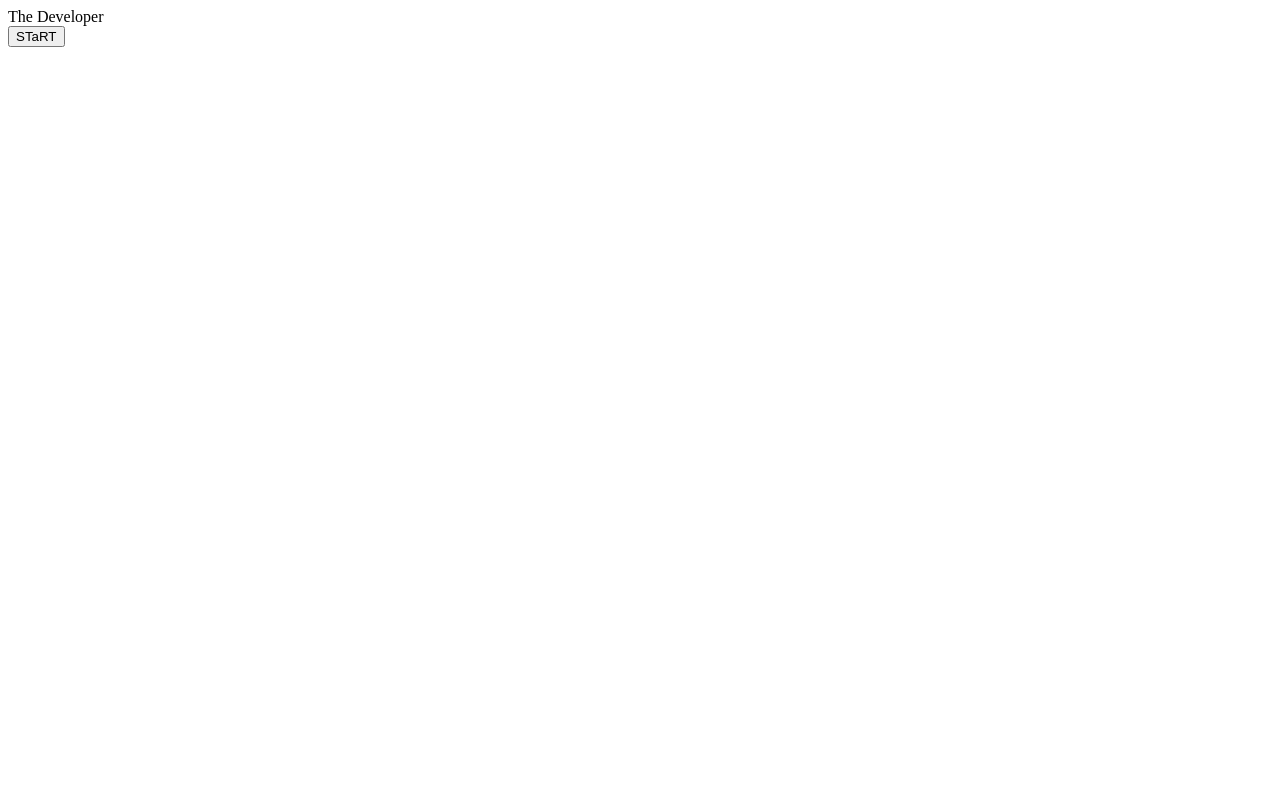
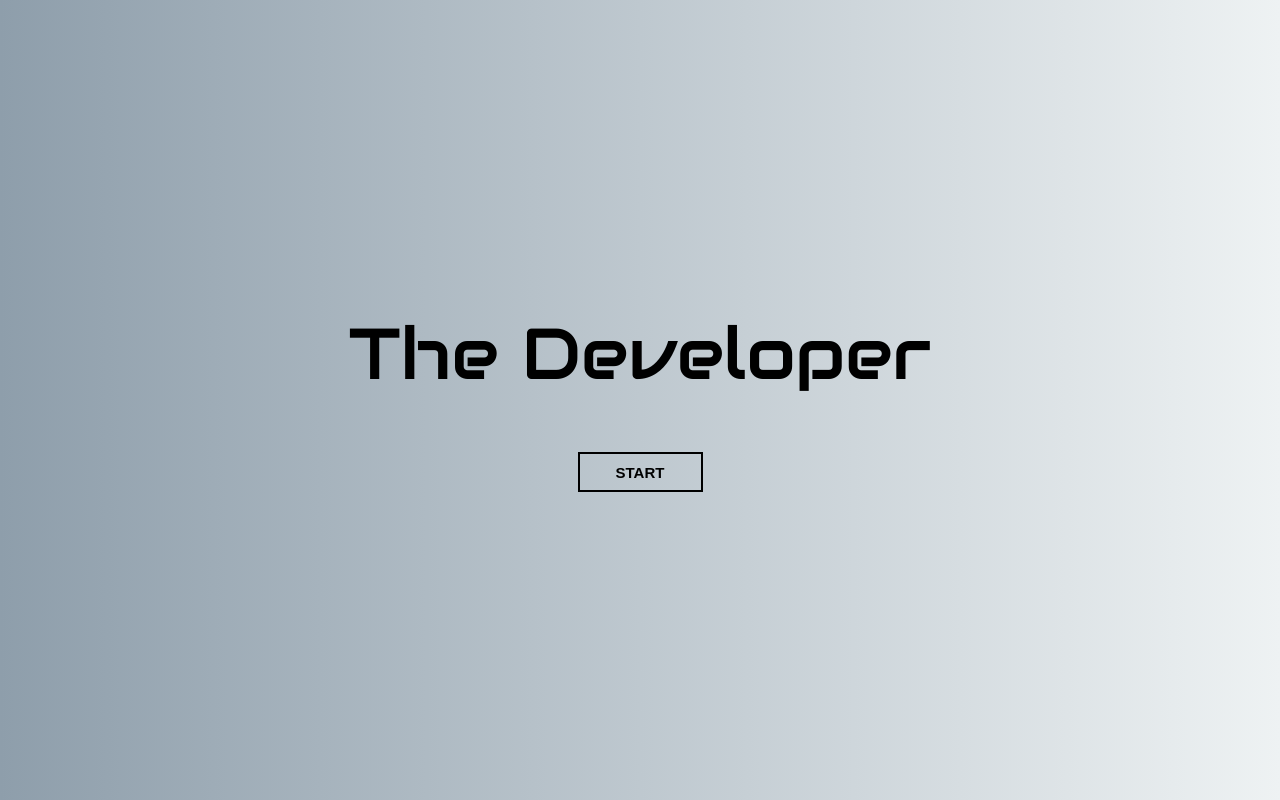
Before and after one commit to Kronzii88/web-profile, a plain HTML site: page index.html in a window 1280 px wide. Drawn offline with nearby package versions, Linux system fonts and the light colour scheme.

Commit message:
tampilan awal

```diff
--- a/css/main.scss
+++ b/css/main.scss
@@ -0,0 +1,40 @@
+html,
+body {
+    background: #8e9eab;
+    /* fallback for old browsers */
+    background: -webkit-linear-gradient(to left, #eef2f3, #8e9eab);
+    /* Chrome 10-25, Safari 5.1-6 */
+    background: linear-gradient(to left, #eef2f3, #8e9eab);
+    /* W3C, IE 10+/ Edge, Firefox 16+, Chrome 26+, Opera 12+, Safari 7+ */
+    margin: 0;
+    padding: 0;
+    overflow: hidden;
+    height: 100%;
+    font-family: 'Open Sans', sans-serif;
+}
+
+.intro {
+
+    width: 100%;
+    position: absolute;
+    top: 50%;
+    left: 50%;
+    transform: translate(-50%, -50%);
+    text-align: center;
+
+    .text {
+        font-family: 'Audiowide', cursive;
+        font-size: 72px;
+        height: 2em;
+
+    }
+
+    .start {
+        font-size: 15px;
+        background: none;
+        border: 2px, solid, black;
+        font-weight: bold;
+        width: 125px;
+        height: 40px;
+    }
+}
--- a/index.html
+++ b/index.html
@@ -5,12 +5,16 @@
     <meta name="viewport" content="width=device-width, initial-scale=1.0">
     <title>Document</title>
     <link rel="stylesheet" href="css/main.css">
+
+    <!-- fonts -->
+    <link rel="preconnect" href="https://fonts.gstatic.com">
+    <link href="https://fonts.googleapis.com/css2?family=Audiowide&family=Open+Sans&display=swap" rel="stylesheet">
 </head>
 <body>
     <div class="intro">
         <div class="text">The Developer</div>
         <div class="intro-button">
-            <button class="start">STaRT</button>
+            <button class="start">START</button>
         </div>
     </div>
 
```
Also changed, not shown: css/main.css, 1 other file.
